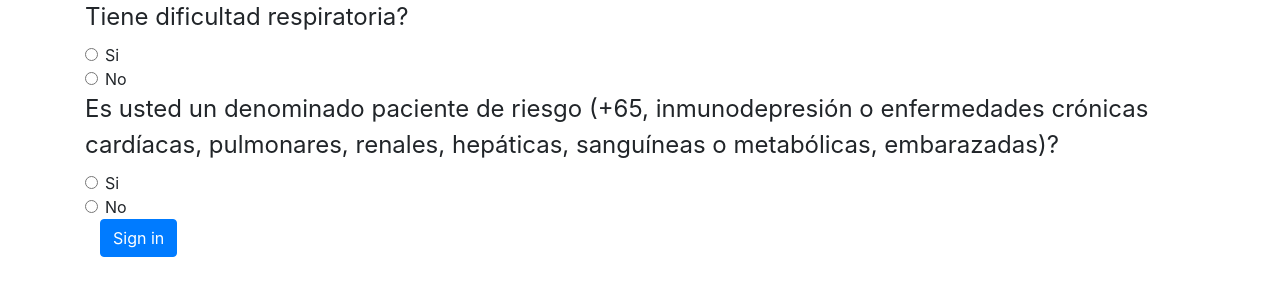
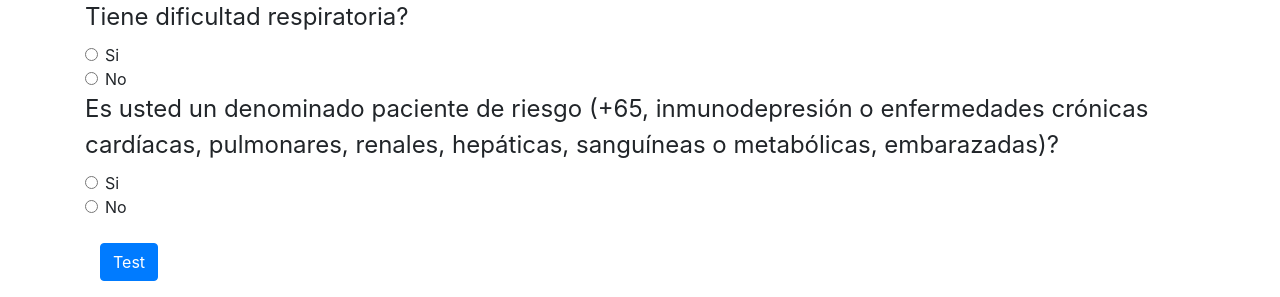
Before and after one commit to damianra/AutotestAPI-MachineLearning, a Flask app: page / in a window 1280 px wide. Shown: the part 663-960 px from the top of the page. Before the commit the page ends 920 px from the top, so only its background shows below. Run offline with Flask 2, Linux system fonts and the light colour scheme; some libraries are stand-ins or nearby versions.

Commit message:
Update index.html

```diff
--- a/templates/index.html
+++ b/templates/index.html
@@ -181,9 +181,9 @@
       </div>
     </div>
   </fieldset>
-  <div>
+  <div><br>
     <div class="col-sm-10">
-      <button type="submit" class="btn btn-primary">Sign in</button>
+      <button type="submit" class="btn btn-primary">Test</button>
     </div>
   </div>
 </form>
```
